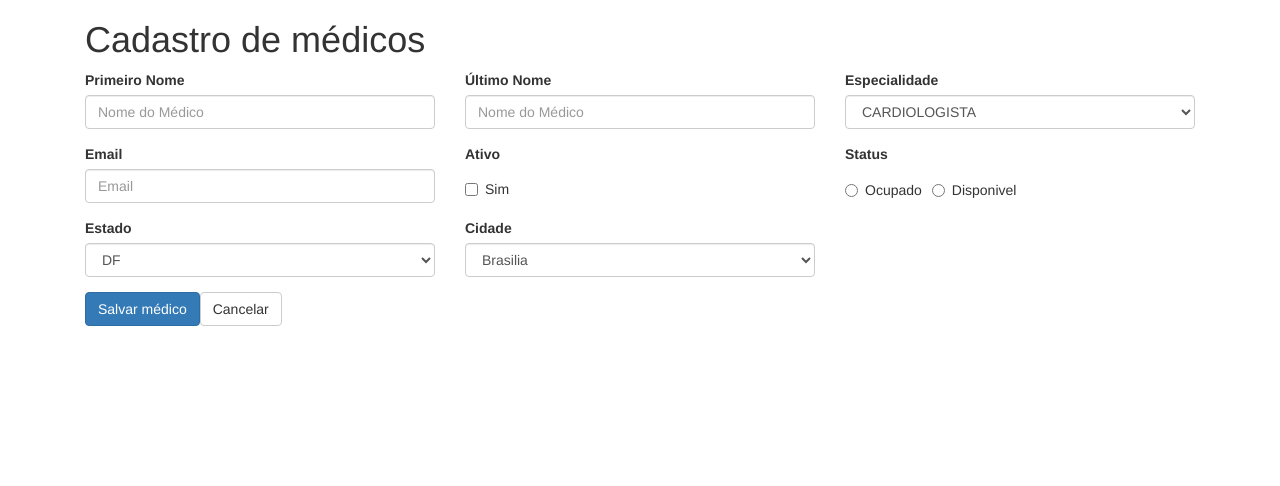
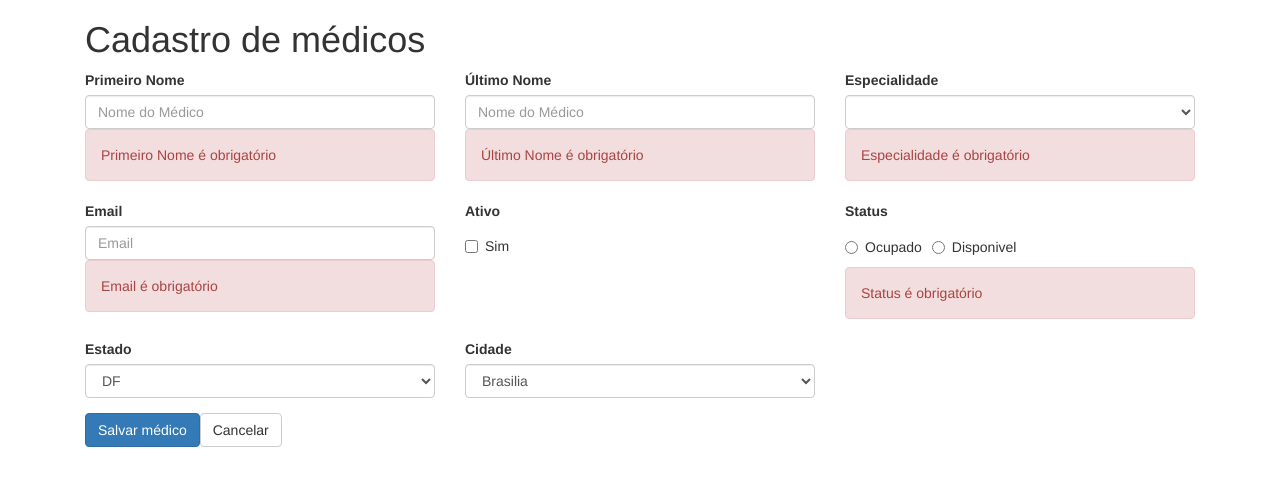
Before and after one commit to paulovitor/maisvida, an Angular app in the folder frontend/: page /medicos/add in a window 1280 px wide. Shown: the top 486 px of the page. Built offline with nearby package versions, Linux system fonts and the light colour scheme.

Commit message:
Ajustes na validação de formulário

```diff
--- a/frontend/src/app/view/medico/medico-edit.component.html
+++ b/frontend/src/app/view/medico/medico-edit.component.html
@@ -1,14 +1,14 @@
 <div class="container">
   <div class="col-md-12">
     <h1>Cadastro de médicos</h1>
-    <form (ngSubmit)="onSubmit()" #medicoForm="ngForm">
+    <form (ngSubmit)="onSubmit(medicoForm.valid)" #medicoForm="ngForm">
       <div class="row">
         <div class="col-md-4">
           <div class="form-group">
             <label for="primeiroNome">Primeiro Nome</label>
             <input type="text" class="form-control" name="primeiroNome" id="primeiroNome" placeholder="Nome do Médico"
                    [(ngModel)]="medico.primeiroNome" required #primeiroNome="ngModel">
-            <div [hidden]="primeiroNome.valid || primeiroNome.pristine" class="alert alert-danger">
+            <div [hidden]="primeiroNome.valid" class="alert alert-danger">
               Primeiro Nome é obrigatório
             </div>
           </div>
@@ -18,7 +18,7 @@
             <label for="ultimoNome">Último Nome</label>
             <input type="text" class="form-control" name="ultimoNome" id="ultimoNome" placeholder="Nome do Médico"
                    [(ngModel)]="medico.ultimoNome" required #ultimoNome="ngModel">
-            <div [hidden]="ultimoNome.valid || ultimoNome.pristine" class="alert alert-danger">
+            <div [hidden]="ultimoNome.valid" class="alert alert-danger">
               Último Nome é obrigatório
             </div>
           </div>
@@ -27,9 +27,12 @@
           <div class="form-group">
             <label for="especialidade">Especialidade</label>
             <select class="form-control" name="especialidade" id="especialidade"
-                    (change)="parseValue($event.target.value)">
-              <option *ngFor="let especialidade of especialidades" [value]="especialidade">{{especialidade}}</option>
+                    [(ngModel)]="medico.especialidade" required #especialidade="ngModel">
+              <option *ngFor="let especialidade of especialidades" [ngValue]="especialidade">{{especialidade}}</option>
             </select>
+            <div [hidden]="especialidade.valid" class="alert alert-danger">
+              Especialidade é obrigatório
+            </div>
           </div>
         </div>
       </div>
@@ -39,7 +42,7 @@
             <label for="email">Email</label>
             <input type="email" class="form-control" name="email" id="email" placeholder="Email"
                    [(ngModel)]="medico.email" required #email="ngModel">
-            <div [hidden]="email.valid || email.pristine" class="alert alert-danger">
+            <div [hidden]="email.valid" class="alert alert-danger">
               Email é obrigatório
             </div>
           </div>
@@ -61,12 +64,15 @@
             <div class="radio">
               <label class="radio-inline">
                 <input type="radio" name="status" id="ocupado" value="OCUPADO"
-                       [(ngModel)]="medico.status"> Ocupado
+                       [(ngModel)]="medico.status" required #status="ngModel"> Ocupado
               </label>
               <label class="radio-inline">
                 <input type="radio" name="status" id="disponivel" value="DISPONIVEL"
-                       [(ngModel)]="medico.status"> Disponivel
+                       [(ngModel)]="medico.status" required> Disponivel
               </label>
+            </div>
+            <div [hidden]="status.valid" class="alert alert-danger">
+              Status é obrigatório
             </div>
           </div>
         </div>
@@ -79,7 +85,7 @@
                     [(ngModel)]="medico.estado" required #estado="ngModel">
               <option value="DF" [selected]="true">DF</option>
             </select>
-            <div [hidden]="estado.valid || estado.pristine" class="alert alert-danger">
+            <div [hidden]="estado.valid" class="alert alert-danger">
               Estado é obrigatório
             </div>
           </div>
@@ -91,7 +97,7 @@
                     [(ngModel)]="medico.cidade" required #cidade="ngModel">
               <option value="Brasilia" [selected]="true">Brasilia</option>
             </select>
-            <div [hidden]="cidade.valid || cidade.pristine" class="alert alert-danger">
+            <div [hidden]="cidade.valid" class="alert alert-danger">
               Cidade é obrigatório
             </div>
           </div>
--- a/frontend/src/app/view/medico/medico-edit.component.ts
+++ b/frontend/src/app/view/medico/medico-edit.component.ts
@@ -34,15 +34,13 @@ export class MedicoEditComponent implements OnInit {
     });
   }
 
-  parseValue(value : string) {
-    this.medico.especialidade = Especialidade[value];
-  }
-
-  onSubmit() {
-    if (isNaN(this.medico.id))
-      this.medicoService.create(this.medico).then(() => this.cancel());
-    else
-      this.medicoService.update(this.medico).then(() => this.cancel());
+  onSubmit(isValid: boolean) {
+    if (isValid) {
+      if (isNaN(this.medico.id))
+        this.medicoService.create(this.medico).then(() => this.cancel());
+      else
+        this.medicoService.update(this.medico).then(() => this.cancel());
+    }
   }
 
   cancel(): void {
```
